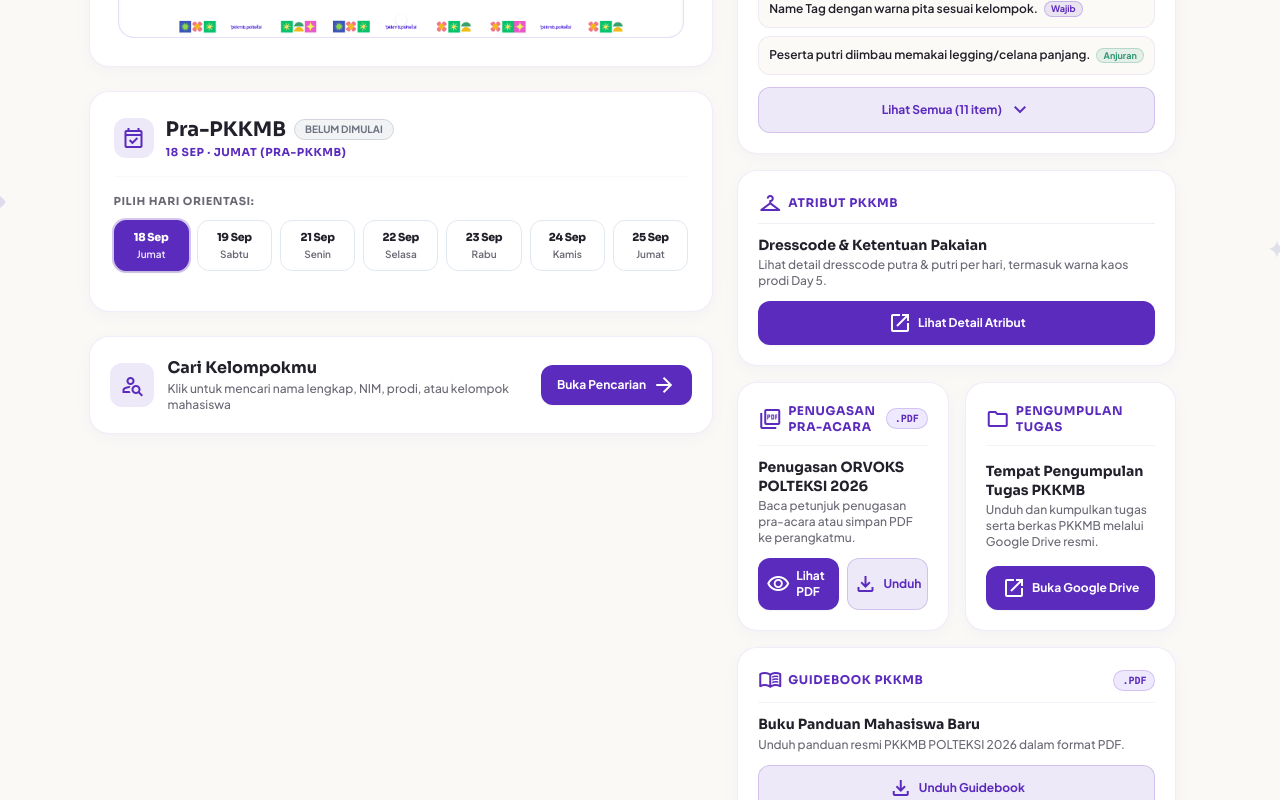
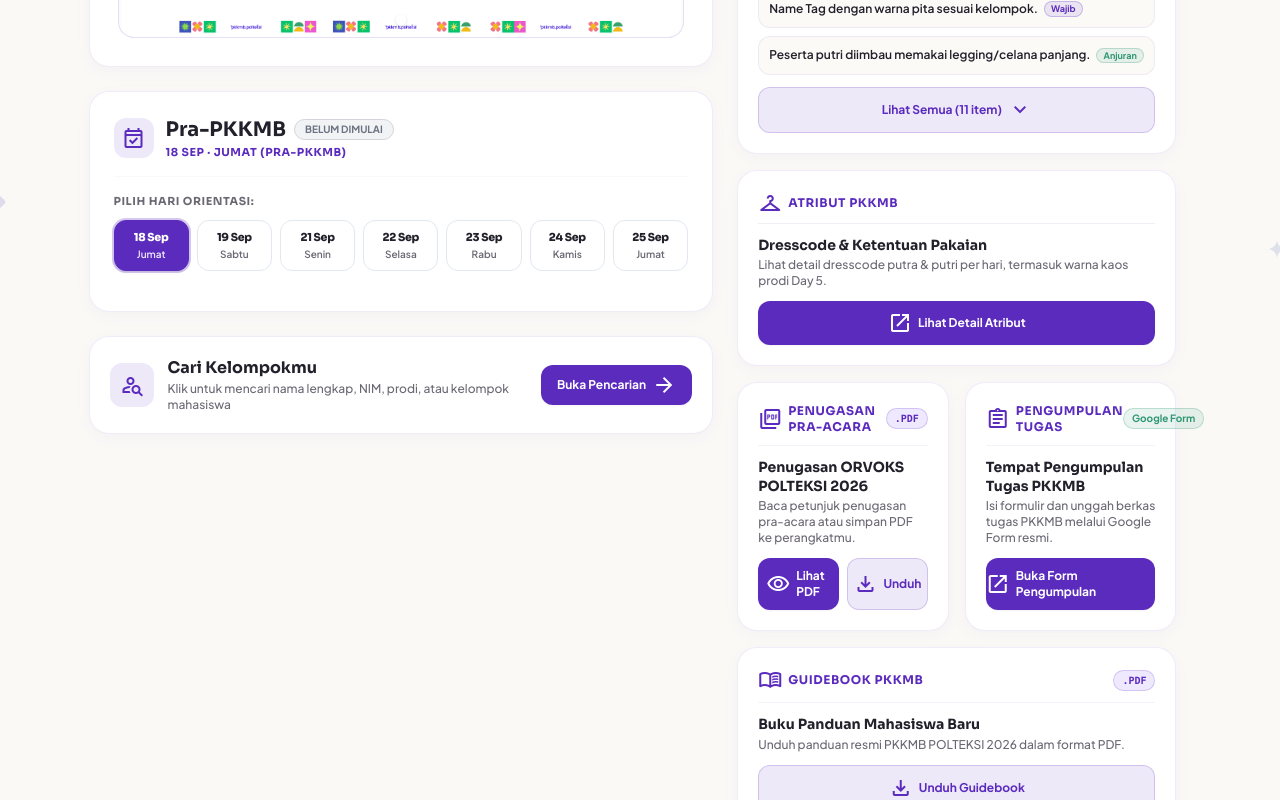
Before and after one commit to polteksi/pkkmb, a React (Vite) app: page / in a window 1280 px wide. Shown: the part 460-1260 px from the top of the page. Built offline with nearby package versions, Linux system fonts and the light colour scheme.

Commit message:
fix: use Google Form for task submission

```diff
--- a/src/components/HomeTab.tsx
+++ b/src/components/HomeTab.tsx
@@ -361,12 +361,14 @@ export const HomeTab: React.FC<HomeTabProps> = ({
             <div className="campus-card bg-white dark:bg-[#1B1638] p-5 border border-[#5B2BBE]/12 dark:border-[#5B2BBE]/25 flex flex-col justify-between gap-3 shadow-xs">
             <div className="flex items-center justify-between border-b border-slate-100 dark:border-[#251F4A] pb-2.5">
               <div className="flex items-center gap-1.5 text-[#5B2BBE] dark:text-[#C39BFF]">
-                <span className="material-symbols-outlined text-[18px]">folder</span>
+                <span className="material-symbols-outlined text-[18px]">assignment</span>
                 <span className="font-bold text-xs uppercase tracking-wider font-display">
                   Pengumpulan Tugas
                 </span>
               </div>
-
+              <span className="text-[10px] bg-[#2F9672]/10 text-[#2F9672] dark:text-[#4ADE80] font-bold px-2 py-0.5 rounded-full border border-[#2F9672]/25 shrink-0">
+                Google Form
+              </span>
             </div>
 
             <div>
@@ -374,18 +376,18 @@ export const HomeTab: React.FC<HomeTabProps> = ({
                 Tempat Pengumpulan Tugas PKKMB
               </h3>
               <p className="text-xs text-[#6B6874] dark:text-[#A39EB8] mt-0.5 font-medium">
-                Unduh dan kumpulkan tugas serta berkas PKKMB melalui Google Drive resmi.
+                Isi formulir dan unggah berkas tugas PKKMB melalui Google Form resmi.
               </p>
             </div>
 
             <a
-              href="https://drive.google.com/drive/folders/1fQp5sS3EZm8XD5R-f2yjHXnPj9K-f6FI?usp=sharing"
+              href="https://docs.google.com/forms/d/e/1FAIpQLSfUqRIP_uAYehse677ygmldbhE38o0DLupajKuIWxr2oIISZQ/viewform?usp=publish-editor"
               target="_blank"
               rel="noopener noreferrer"
               className="w-full bg-[#5B2BBE] dark:bg-[#5B2BBE] hover:bg-[#43208F] dark:hover:bg-[#7D3BD6] text-white font-bold text-xs py-2.5 rounded-xl transition-all flex items-center justify-center gap-1.5 shadow-xs cursor-pointer active:scale-98"
             >
               <span className="material-symbols-outlined text-[16px]">open_in_new</span>
-              <span>Buka Google Drive</span>
+              <span>Buka Form Pengumpulan</span>
             </a>
             </div>
           </div>
```
